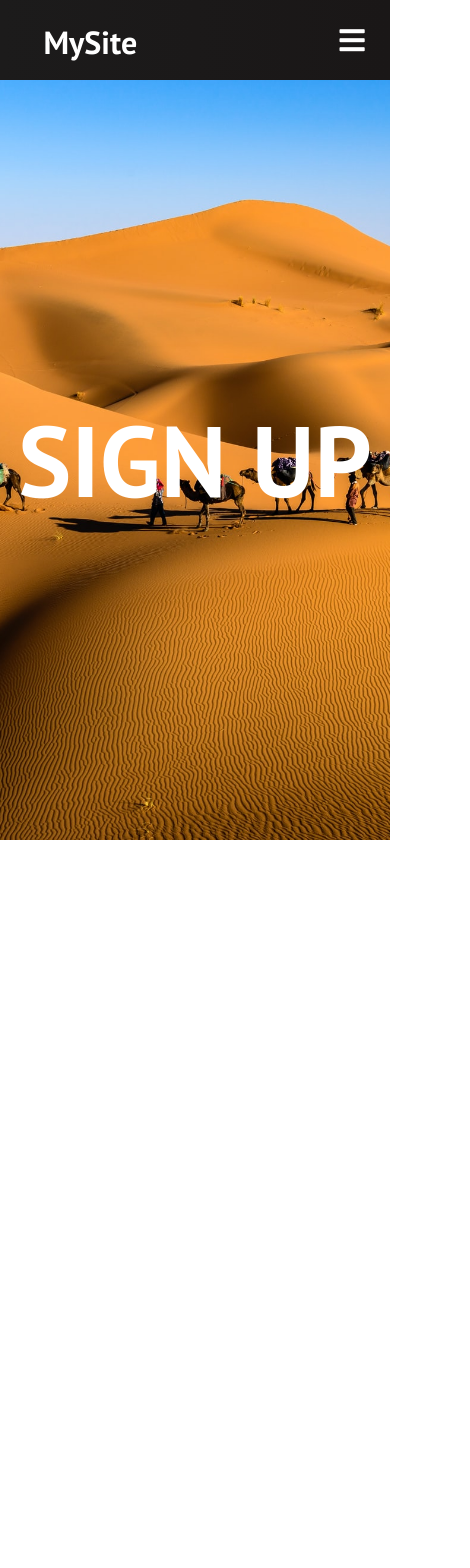
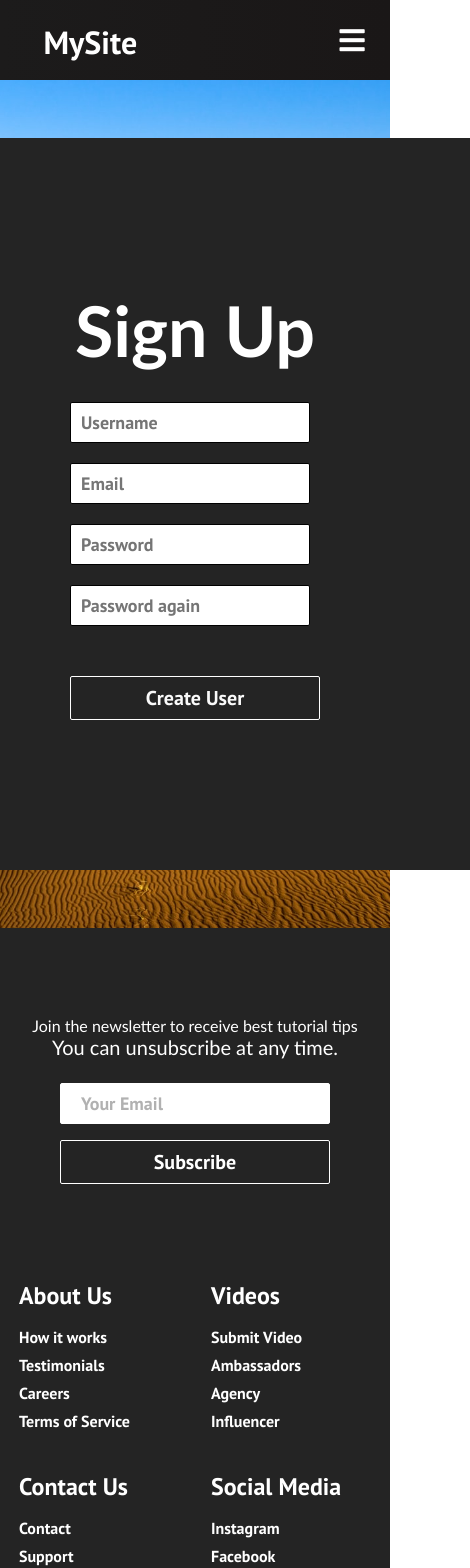
Before and after one commit to klausjaspi/mysite, a React (Create React App) app: page /sign-up in a window 390 px wide. Shown: the top 1568 px of the page, 470 px wide, since content can reach past the window. Before the commit the page ends 853 px from the top, so only its background shows below. Built offline with nearby package versions, Linux system fonts and the light colour scheme.

Commit message:
added sign up form

```diff
--- /dev/null
+++ b/src/components/Footer.css
@@ -0,0 +1,163 @@
+.footer-container {
+    background-color: #242424;
+    padding: 4rem 0 2rem 0;
+    display: flex;
+    flex-direction: column;
+    justify-content: center;
+    align-items: center;
+  }
+
+  .footer-subscription {
+    display: flex;
+    flex-direction: column;
+    justify-content: center;
+    align-items: center;
+    text-align: center;
+
+    margin-bottom: 24px;
+    padding: 24px;
+    color: #fff;
+  }
+
+  .footer-subscription > p {
+    font-family: 'Trebuchet MS', 'Lucida Sans Unicode', 'Lucida Grande',
+      'Lucida Sans', Arial, sans-serif;
+  }
+
+  .footer-subscription-heading {
+    margin-bottom: 24px;
+    font-size: 24px;
+  }
+
+  .footer-subscription-text {
+    margin-bottom: 24px;
+    font-size: 20px;
+  }
+
+  .footer-input {
+    padding: 8px 20px;
+    border-radius: 2px;
+    margin-right: 10px;
+    outline: none;
+    border: none;
+    font-size: 18px;
+    margin-bottom: 16px;
+    border: 1px solid #fff;
+  }
+
+  .footer-links {
+    width: 100%;
+    max-width: 1000px;
+    display: flex;
+    justify-content: center;
+  }
+
+  .footer-link-wrapper {
+    display: flex;
+  }
+
+  .footer-link-items {
+    display: flex;
+    flex-direction: column;
+    align-items: flex-start;
+    margin: 16px;
+    text-align: left;
+    width: 160px;
+    box-sizing: border-box;
+  }
+
+  .footer-link-items h2 {
+    margin-bottom: 16px;
+  }
+
+  .footer-link-items > h2 {
+    color: #fff;
+  }
+
+  .footer-link-items a {
+    color: #fff;
+    text-decoration: none;
+    margin-bottom: 0.5rem;
+  }
+
+  .footer-link-items a:hover {
+    color: #e9e9e9;
+    transition: 0.3s ease-out;
+  }
+
+  .footer-email-form h2 {
+    margin-bottom: 2rem;
+  }
+
+  .footer-input::placeholder {
+    color: #b1b1b1;
+  }
+
+  /* Social Icons */
+  .social-icon-link {
+    color: #fff;
+    font-size: 24px;
+  }
+
+  .social-media {
+    max-width: 1000px;
+    width: 100%;
+  }
+
+  .social-media-wrap {
+    display: flex;
+    justify-content: space-between;
+    align-items: center;
+    width: 90%;
+    max-width: 1000px;
+    margin: 40px auto 0 auto;
+  }
+
+  .social-icons {
+    display: flex;
+    justify-content: space-between;
+    align-items: center;
+    width: 240px;
+  }
+
+  .social-logo {
+    color: #fff;
+    justify-self: start;
+    margin-left: 20px;
+    cursor: pointer;
+    text-decoration: none;
+    font-size: 2rem;
+    display: flex;
+    align-items: center;
+    margin-bottom: 16px;
+  }
+
+  .website-rights {
+    color: #fff;
+    margin-bottom: 16px;
+  }
+
+  @media screen and (max-width: 820px) {
+    .footer-links {
+      padding-top: 2rem;
+    }
+
+    .footer-input {
+      width: 100%;
+    }
+
+    .btn {
+      width: 100%;
+    }
+
+    .footer-link-wrapper {
+      flex-direction: column;
+    }
+
+    .social-media-wrap {
+      flex-direction: column;
+    }
+  }
+
+  @media screen and (max-width: 768px) {
+  }
--- /dev/null
+++ b/src/components/Footer.js
@@ -0,0 +1,61 @@
+import React from 'react'
+import { Link } from 'react-router-dom';
+import {Button} from './Button';
+import "./Footer.css";
+
+function Footer() {
+    return (
+        <div className="footer-container">
+            <section className="footer-subscription">
+                <p className="footer-subscribtion-heading">
+                    Join the newsletter to receive best tutorial tips
+                </p>
+                <p className="footer-subscription-text">
+                    You can unsubscribe at any time.
+                </p>
+                <div className="input-areas">
+                        <form>
+                            <input type="email" name="email" placeholder="Your Email" className="footer-input"/>
+                            <Button buttonStyle="btn--outline">Subscribe</Button>
+                        </form>
+                </div>
+            </section>
+            <div className="footer-links">
+                <div className="footer-link-wrapper">
+                    <div class='footer-link-items'>
+                        <h2>About Us</h2>
+                        <Link to='/sign-up'>How it works</Link>
+                        <Link to='/'>Testimonials</Link>
+                        <Link to='/'>Careers</Link>
+                        <Link to='/'>Terms of Service</Link>
+                    </div>
+                    <div class='footer-link-items'>
+                        <h2>Contact Us</h2>
+                        <Link to='/'>Contact</Link>
+                        <Link to='/'>Support</Link>
+                        <Link to='/'>Destinations</Link>
+                        <Link to='/'>Sponsorships</Link>
+                    </div>
+                </div>
+                <div className='footer-link-wrapper'>
+                    <div class='footer-link-items'>
+                        <h2>Videos</h2>
+                        <Link to='/'>Submit Video</Link>
+                        <Link to='/'>Ambassadors</Link>
+                        <Link to='/'>Agency</Link>
+                        <Link to='/'>Influencer</Link>
+                    </div>
+                    <div class='footer-link-items'>
+                        <h2>Social Media</h2>
+                        <Link to='/'>Instagram</Link>
+                        <Link to='/'>Facebook</Link>
+                        <Link to='/'>Youtube</Link>
+                        <Link to='/'>Twitter</Link>
+                    </div>
+                </div>
+            </div>
+        </div>
+    )
+}
+
+export default Footer
--- /dev/null
+++ b/src/components/signupform.css
@@ -0,0 +1,65 @@
+.signupform-input {
+    padding: 8px 10px;
+    border-radius: 2px;
+    margin-right: 10px;
+    outline: none;
+    border: solid;
+    font-size: 18px;
+    margin-bottom: 10px;
+    margin-top: 10px;
+    border: 1px solid rgb(0, 0, 0);
+  }
+
+  .signupformend-input {
+    padding: 8px 10px;
+    border-radius: 2px;
+    margin-right: 10px;
+    outline: none;
+    border: solid;
+    font-size: 18px;
+    margin-bottom: 50px;
+    margin-top: 10px;
+    border: 1px solid rgb(0, 0, 0);
+  }
+
+  .signup-subscription {
+    display: flex;
+    flex-direction: column;
+    justify-content: center;
+    align-items: center;
+    text-align: center;
+    padding: 24px;
+    color: #fff;
+    background-color: #ffffff;
+    background-image: url('/src/images/img-8.jpg');
+    background-size: cover;
+    background-repeat: no-repeat;
+    background-position: center;
+  }
+
+  .form-style{
+    background-color: #242424;
+    padding: 150px;
+    align-items: center;
+    justify-content: center;
+    margin: 10%;
+  }
+
+  .form-style > h1{
+    padding-bottom: 20px;
+    font-size: 70px;
+    font-family: 'Trebuchet MS', 'Lucida Sans Unicode', 'Lucida Grande', 'Lucida Sans', Arial, sans-serif;
+  }
+
+  .btn--outline2{
+    background-color: #000000;
+    color: #ffffff;
+    padding: 8px 20px;
+    border: 1px solid var(--primary);
+    transition: all 0.3s ease-out;
+}
+.btn--primary{
+    background-color: #242424;
+    color: #fafafa;
+    border: 1px solid var(--primary);
+}
--- a/src/pages/Home.js
+++ b/src/pages/Home.js
@@ -1,6 +1,7 @@
 import React from 'react';
 import '../App.css';
 import Cards from '../components/Cards';
+import Footer from '../components/Footer';
 import HeroSection from '../components/HeroSection';
 
 function Home(){
@@ -8,6 +9,7 @@
     <>
         <HeroSection />
         <Cards />
+        <Footer />
     </>
     );
 }
--- a/src/pages/Products.js
+++ b/src/pages/Products.js
@@ -1,6 +1,14 @@
 import React from 'react';
 import '../../src/App.css';
+import Cards from '../components/Cards';
+import Footer from '../components/Footer';
 
 export default function  Products(){
-    return <h1 className='products'>PRODUCTS</h1>;
+    return (
+    <>
+    <h1 className='products'>PRODUCTS</h1>
+        <Cards />
+        <Footer />
+    </>
+    );
 }
--- a/src/pages/Services.js
+++ b/src/pages/Services.js
@@ -1,6 +1,14 @@
 import React from 'react'
 import '../../src/App.css';
+import Cards from '../components/Cards';
+import Footer from '../components/Footer';
 
 export default function Services(){
-    return <h1 className="services">SERVICES</h1>;
+    return (
+        <>
+        <h1 className='services'>SERVICES</h1>
+            <Cards />
+            <Footer />
+        </>
+        );
 }
--- a/src/pages/SignUp.js
+++ b/src/pages/SignUp.js
@@ -1,6 +1,34 @@
 import React from 'react'
 import '../../src/App.css';
+import { Button } from '../components/Button';
+import Footer from '../components/Footer';
+import "../components/signupform.css";
+
 
 export default function  SignUp(){
-    return <h1 className="sign-up">SIGN UP</h1>;
+    return (
+        <>
+
+            <div className="signup-subscription">
+
+                <form className="form-style">
+                    <h1>Sign Up</h1>
+                    <div>
+                        <input type="text" name="username" placeholder="Username"className="signupform-input" />
+                    </div>
+                    <div>
+                        <input type="email" name="email" placeholder="Email" className="signupform-input" />
+                    </div>
+                    <div>
+                        <input type="password" name="password" placeholder="Password"className="signupform-input" />
+                    </div>
+                    <div>
+                        <input type="password" name="password" placeholder="Password again"className="signupformend-input" />
+                    </div>
+                    <Button buttonStyle="btn--outline2">Create User</Button>
+                </form>
+            </div>
+            <Footer />
+        </>
+    );
 }
```
Also changed, not shown: 1 other file (tests, documents, lock files or other folders).
